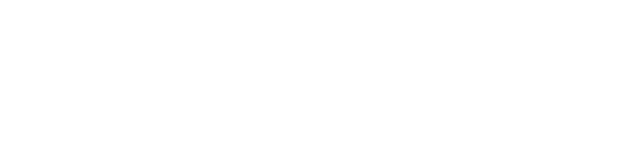
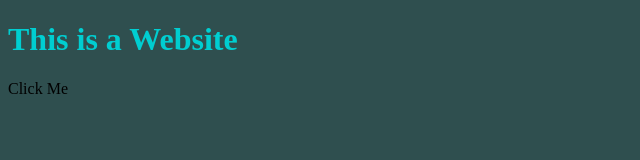
Before and after one commit to pszponder/test-website, a plain HTML site: page index.html in a window 1280 px wide. Shown: the whole page, without its empty margins (0-640 px from the left). Drawn offline with Linux system fonts and the light colour scheme.

Commit message:
Add paragraph

```diff
--- a/index.html
+++ b/index.html
@@ -5,8 +5,11 @@
     <meta http-equiv="X-UA-Compatible" content="IE=edge">
     <meta name="viewport" content="width=device-width, initial-scale=1.0">
     <title>Document</title>
+    <link rel='stylesheet' href='style.css'>
 </head>
 <body>
-
+    <h1>This is a <span>Website</span></h1>
+    <p>Click Me</p>
+    <script src='script.js'></script>
 </body>
 </html>
```
